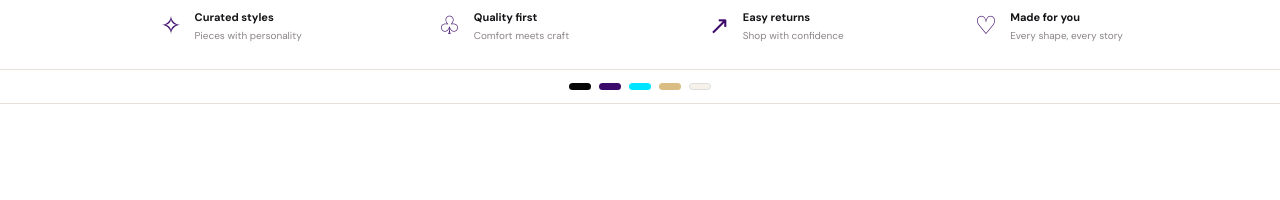
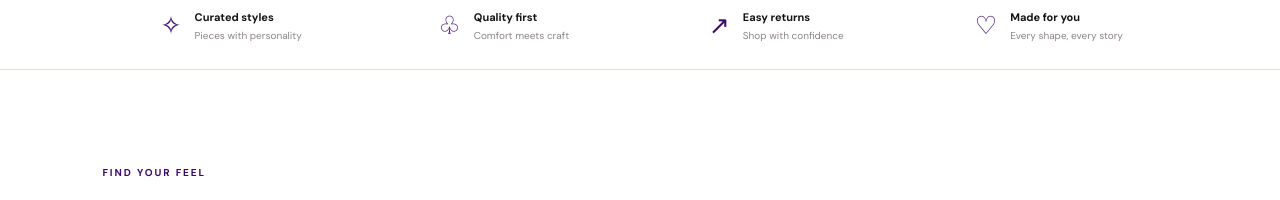
Before and after one commit to girish888/Zinka_western_wear_shop, a plain HTML site: page index.html in a window 1280 px wide. Shown: the part 737-937 px from the top of the page. Drawn offline with nearby package versions, Linux system fonts and the light colour scheme.

Commit message:
Refactor hero visual section and comment out palette strip
Refactored the hero visual section for better structure and readability. Commented out the color palette strip for future reference.

```diff
--- a/index.html
+++ b/index.html
@@ -36,7 +36,15 @@
     </div>
     <div class="hero-foot"><b>01 / 04</b><span>NEW SEASON · 2026</span></div>
   </div>
-  <div class="hero-visual"><img class="hero-img" src="https://images.unsplash.com/photo-1539008835657-9e8e9680c956?auto=format&fit=crop&w=1100&q=85" alt="Elegant woman in a statement evening dress"><div class="image-note"><span>THE SIGNATURE DRESS</span><b>Made to be remembered.</b></div><div class="round-stamp">NEW<br>SEASON<br><span>✦</span></div></div>
+  <div class="hero-visual"><img class="hero-img" src="https://images.unsplash.com/photo-1539008835657-9e8e9680c956?auto=format&fit=crop&w=1100&q=85" alt="Elegant woman in a statement evening dress">
+    <div class="image-note">
+      <span>THE SIGNATURE DRESS</span>
+      <b>Made to be remembered.</b>
+    </div>
+    <div class="round-stamp">NEW<br>SEASON<br>
+      <span>✦</span>
+    </div>
+  </div>
 </section>
 <section class="benefits">
   <div><span class="benefit-icon">✧</span><p><b>Curated styles</b>
@@ -50,13 +58,13 @@
     <small>Every shape, every story</small></p>
   </div>
 </section>
-<div class="palette-strip" aria-label="Zinka brand color palette">
+<!-- <div class="palette-strip" aria-label="Zinka brand color palette">
   <span style="background:#050505" title="Jet Black">
   </span><span style="background:#3B0A6B" title="Royal Amethyst"></span>
   <span style="background:#00E5FF" title="Electric Cyan"></span>
   <span style="background:#D9BD83" title="Gold"></span>
   <span style="background:#F6F1EB;border:1px solid #ddd" title="Warm Cream"></span>
-</div>
+</div> -->
 <section id="collections" class="section collection-section">
   <div class="section-heading"><div>
     <div class="eyebrow">FIND YOUR FEEL</div><h2>Shop the <em>mood.</em></h2></div>
```
